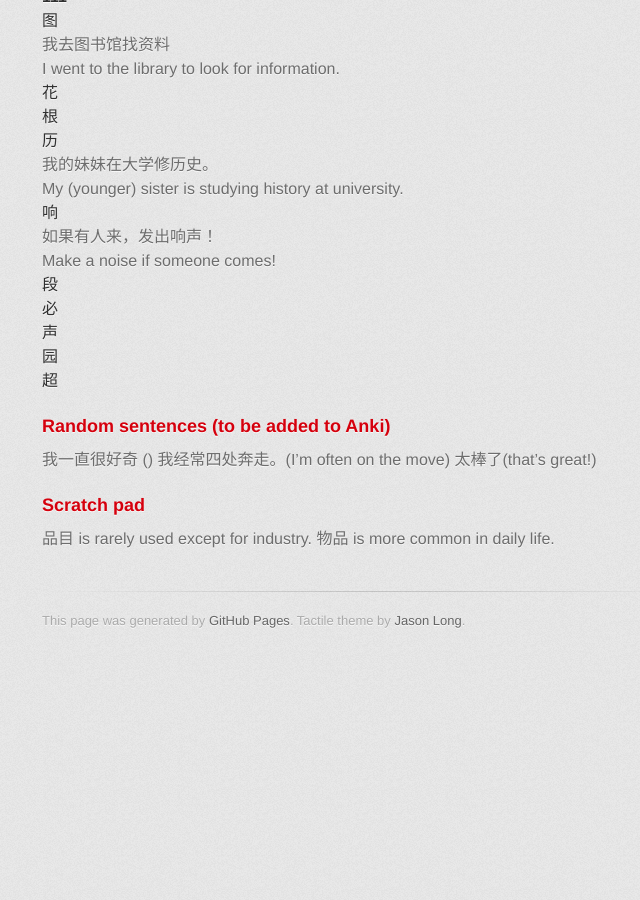
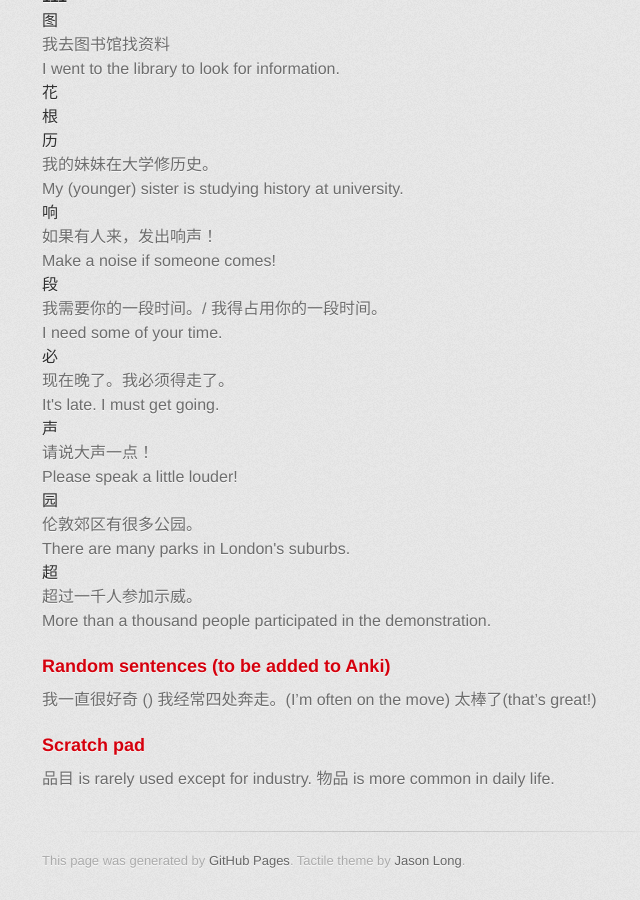
Before and after one commit to axiomiety/axiomiety.github.io, a Jekyll site: the page built from llog/mandarin.markdown, in a window 1280 px wide and 900 px high, scrolled down 7925 px. Shown: the whole window, without its empty margins (288-928 px from the left). Built offline with Jekyll 4.4.1, drawn with Linux system fonts in a browser that asks for light colours; nearby versions of some CDN libraries; some web fonts are replaced; before the commit the page ends 8585 px from its top, so only the background shows below that.

Commit message:
mandarin

```diff
--- a/llog/mandarin.markdown
+++ b/llog/mandarin.markdown
@@ -404,20 +404,20 @@ Character|Sentence|Translation
   <dd>如果有人来，发出响声！</dd>
   <dd>Make a noise if someone comes!</dd>
   <dt>段</dt>
-  <dd></dd>
-  <dd></dd>
+  <dd>我需要你的一段时间。/ 我得占用你的一段时间。</dd>
+  <dd>I need some of your time.</dd>
   <dt>必</dt>
-  <dd></dd>
-  <dd></dd>
+  <dd>现在晚了。我必须得走了。</dd>
+  <dd>It's late. I must get going.</dd>
   <dt>声</dt>
-  <dd></dd>
-  <dd></dd>
+  <dd>请说大声一点！</dd>
+  <dd>Please speak a little louder!</dd>
   <dt>园</dt>
-  <dd></dd>
-  <dd></dd>
+  <dd>伦敦郊区有很多公园。</dd>
+  <dd>There are many parks in London's suburbs.</dd>
   <dt>超</dt>
-  <dd></dd>
-  <dd></dd>
+  <dd>超过一千人参加示威。</dd>
+  <dd>More than a thousand people participated in the demonstration.</dd>
 </dl>
 
 <!--
```
